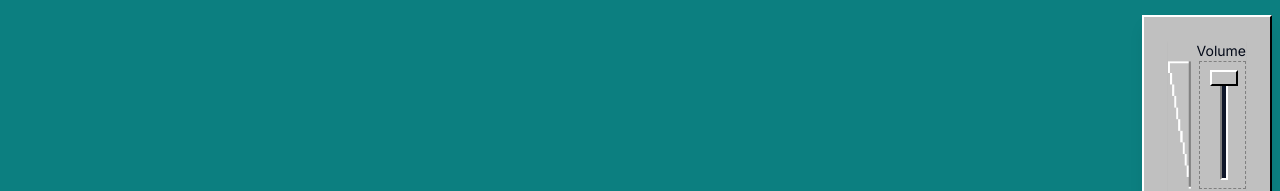
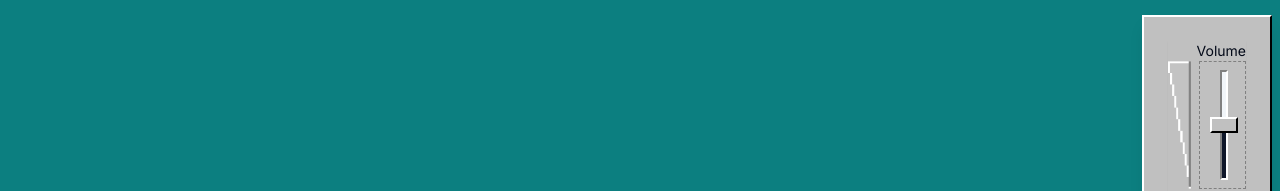
Before and after one commit to AlexandreDresch/98.portfolio, a Next.js app: page / in a window 1280 px wide. Both pictures are taken after a click on the button 1232 px from the left and 785 px from the top of the page. Shown: the part 530-721 px from the top of the page. Built offline with nearby package versions, Linux system fonts and the light colour scheme.

Commit message:
fix: correct slider orientation

```diff
--- a/src/components/ui/slider.tsx
+++ b/src/components/ui/slider.tsx
@@ -9,6 +9,7 @@ const Slider = React.forwardRef<
 >(({ className, orientation = "horizontal", ...props }, ref) => (
   <SliderPrimitive.Root
     ref={ref}
+    orientation={orientation}
     className={cn(
       "relative flex w-full touch-none select-none items-center",
       orientation === "vertical" ? "flex-col h-full w-[20px]" : "w-full",
```
